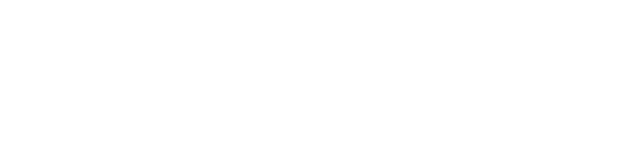
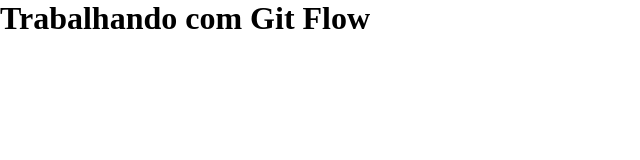
Before and after one commit to wagnermor/git_flow, a plain HTML site: page index.html in a window 1280 px wide. Shown: the whole page, without its empty margins (0-640 px from the left). Drawn offline with Linux system fonts and the light colour scheme.

Commit message:
alter index.html with h1 tag include and title page fixed

```diff
--- a/index.html
+++ b/index.html
@@ -3,11 +3,11 @@
 <head>
   <meta charset="UTF-8">
   <meta name="viewport" content="width=device-width, initial-scale=1.0">
-  <title>Trabalhando com Git-flow</title>
+  <title>Trabalhando com Git Flow</title>
   <link rel="stylesheet" href="./style.css">
   <script src="./script.js" defer></script>
 </head>
 <body>
-
+  <h1>Trabalhando com Git Flow</h1>
 </body>
 </html>
```
